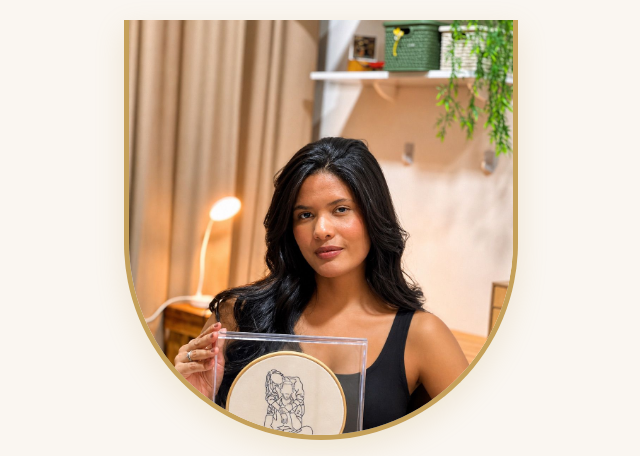
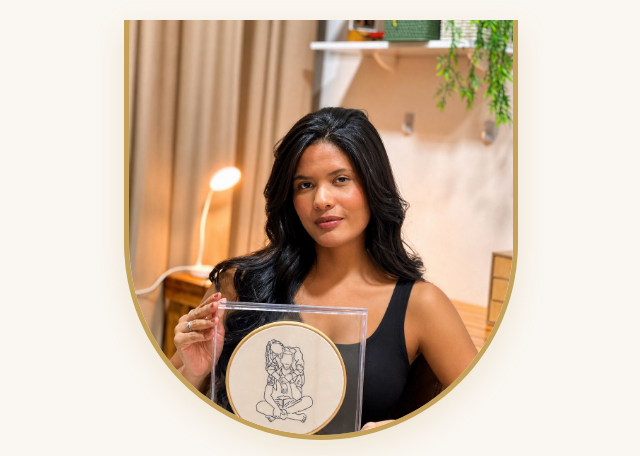
Before and after one commit to elevategerenciamento/linktree-bordado, a website built with Vite: page index.html in a window 1280 px wide. Shown: the top 456 px of the page, without its empty margins (319-959 px from the left). Built offline with nearby package versions, Linux system fonts and the light colour scheme.

Commit message:
Ajuste fino no enquadramento interno da foto

```diff
--- a/style.css
+++ b/style.css
@@ -64,7 +64,7 @@ body {
     width: 100%;
     height: 100%;
     object-fit: cover;
-    object-position: center 0%; /* Foca do topo para baixo para mostrar o rosto e a obra */
+    object-position: center -30px; /* Sobe o enquadramento interno da foto */
     display: block;
 }
 
```
